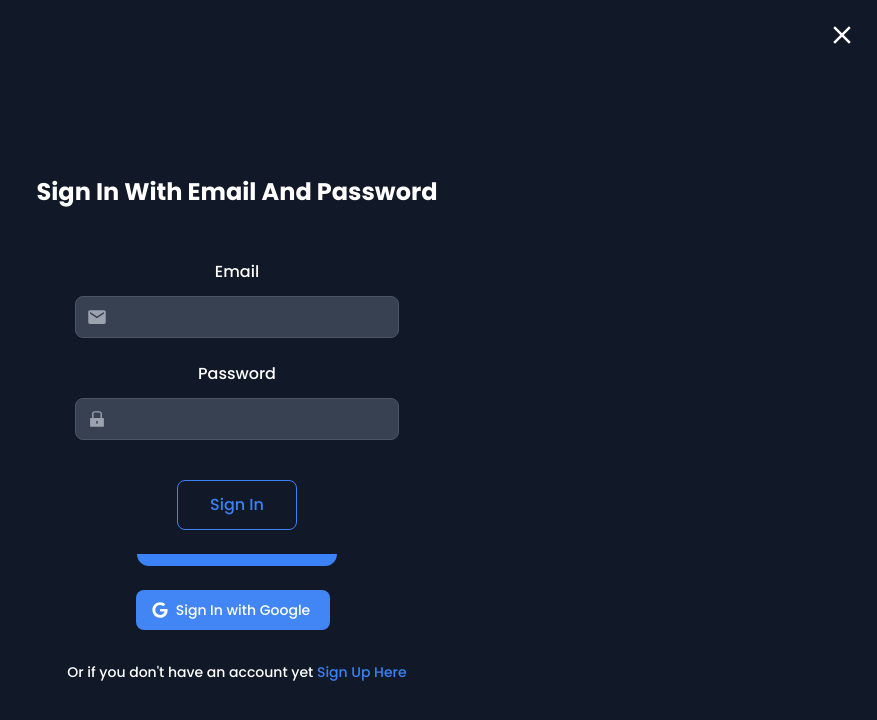
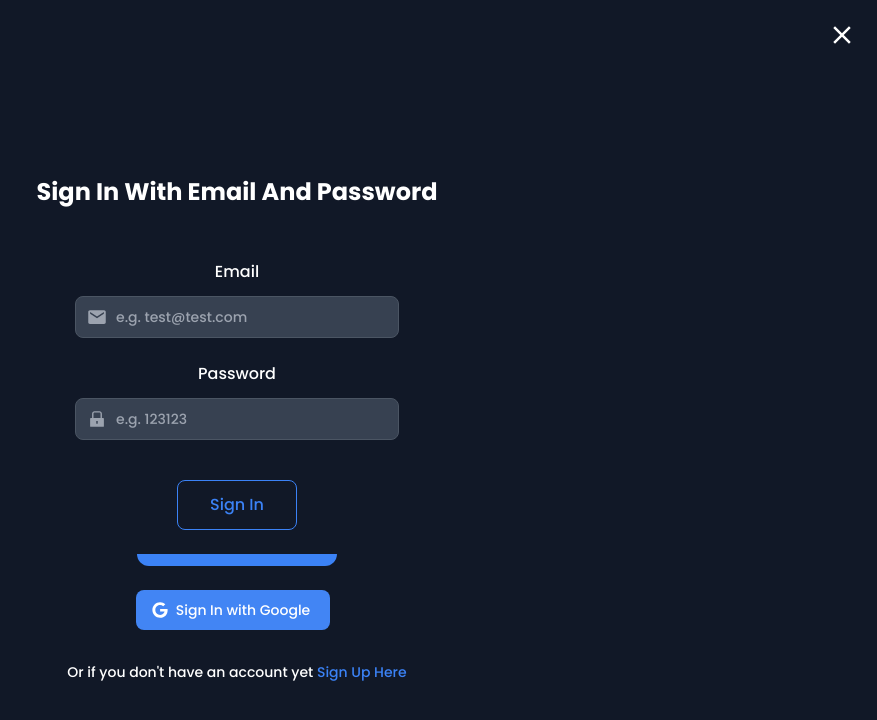
Before and after one commit to Hyp3ROO/ecommerce, a React (Vite) app: page /sign-in in a window 1280 px wide. Shown: the top 720 px of the page, without its empty margins (403-1280 px from the left). Built offline with nearby package versions, Linux system fonts and the light colour scheme; no server answers.

Commit message:
made minor changes

```diff
--- a/src/components/form/LoginForm.tsx
+++ b/src/components/form/LoginForm.tsx
@@ -7,7 +7,6 @@ import { auth } from '../../auth/firebase'
 import { Link, Navigate, useLocation, useNavigate } from 'react-router-dom'
 import { useAuthState } from 'react-firebase-hooks/auth'
 import Button from '../ui/Button'
-import { toast } from 'react-hot-toast'
 
 type FormProps = {
   formProps: {
@@ -93,6 +92,7 @@ const LoginForm = ({ formProps }: FormProps) => {
             type='text'
             value={form.email}
             onChange={e => setForm({ ...form, email: e.currentTarget.value })}
+            placeholder='e.g. test@test.com'
           />
         </div>
         <p className='text-sm font-bold text-red-500'>
@@ -110,6 +110,7 @@ const LoginForm = ({ formProps }: FormProps) => {
             onChange={e =>
               setForm({ ...form, password: e.currentTarget.value })
             }
+            placeholder='e.g. 123123'
           />
         </div>
         <p className='text-sm font-bold text-red-500'>
--- a/src/pages/Cart/CartPage.tsx
+++ b/src/pages/Cart/CartPage.tsx
@@ -38,10 +38,10 @@ const CartPage = () => {
       cartItems.forEach(async (cartItem: Product) => {
         await deleteDoc(doc(db, uid, cartItem.id))
       })
+      setCartItems([])
+      localStorage.cartItems = []
+      toast.success('You made an order!')
     }
-    setCartItems([])
-    localStorage.cartItems = []
-    toast.success('You made an order!')
   }
 
   const handleDeleteAll = () => {
--- a/src/pages/Orders/OrdersPage.tsx
+++ b/src/pages/Orders/OrdersPage.tsx
@@ -21,7 +21,7 @@ const OrdersPage = () => {
     })
   }
 
-  const renderedOrders = orders?.map((order: Order, index: number) => {
+  const renderedOrders = orders.map((order: Order, index: number) => {
     const isExpanded = index === expandedIndex
     let orderDate
     if (order.createdAt?.seconds) {
```
